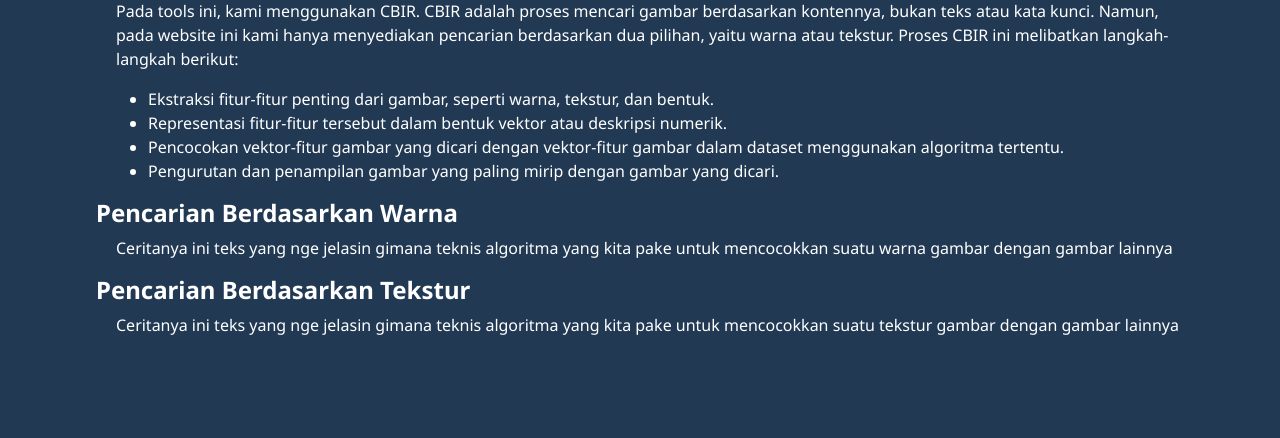
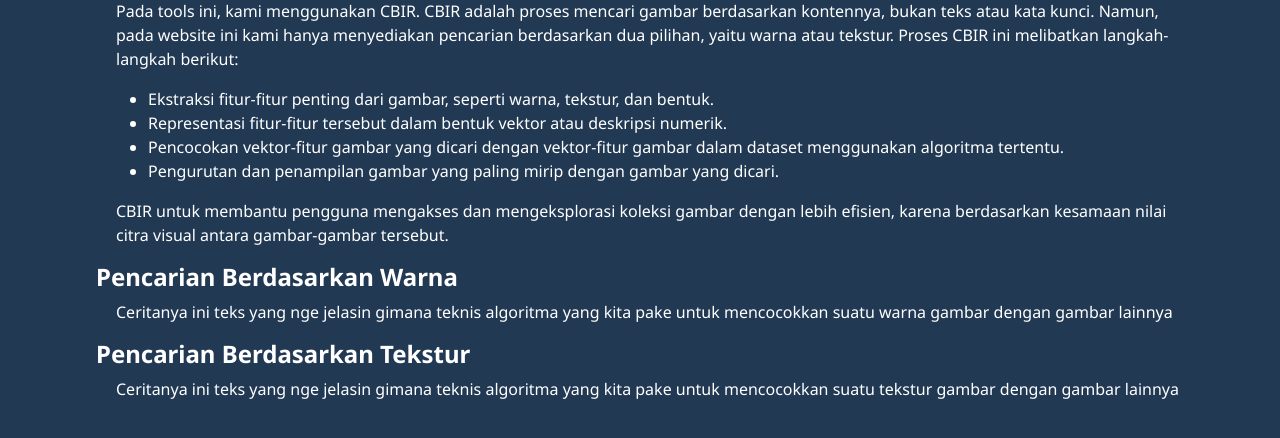
Before and after one commit to shafiqIrv/Algeo02-22003, a Django app: page /concept/ in a window 1280 px wide. Shown: the part 240-678 px from the top of the page. Run offline with Django 4.2, Linux system fonts and the light colour scheme; some libraries are stand-ins or nearby versions.

Commit message:
Edit teks concept FE

```diff
--- a/src/cbir_web/pages/templates/pages/concept.html
+++ b/src/cbir_web/pages/templates/pages/concept.html
@@ -17,6 +17,7 @@
         <li>Pencocokan vektor-fitur gambar yang dicari dengan vektor-fitur gambar dalam dataset menggunakan algoritma tertentu.</li>
         <li>Pengurutan dan penampilan gambar yang paling mirip dengan gambar yang dicari.</li>
       </ul>
+      CBIR untuk membantu pengguna mengakses dan mengeksplorasi koleksi gambar dengan lebih efisien, karena berdasarkan kesamaan nilai citra visual antara gambar-gambar tersebut.
     </p>
   </div>
   <h2>Pencarian Berdasarkan Warna</h2>
```
